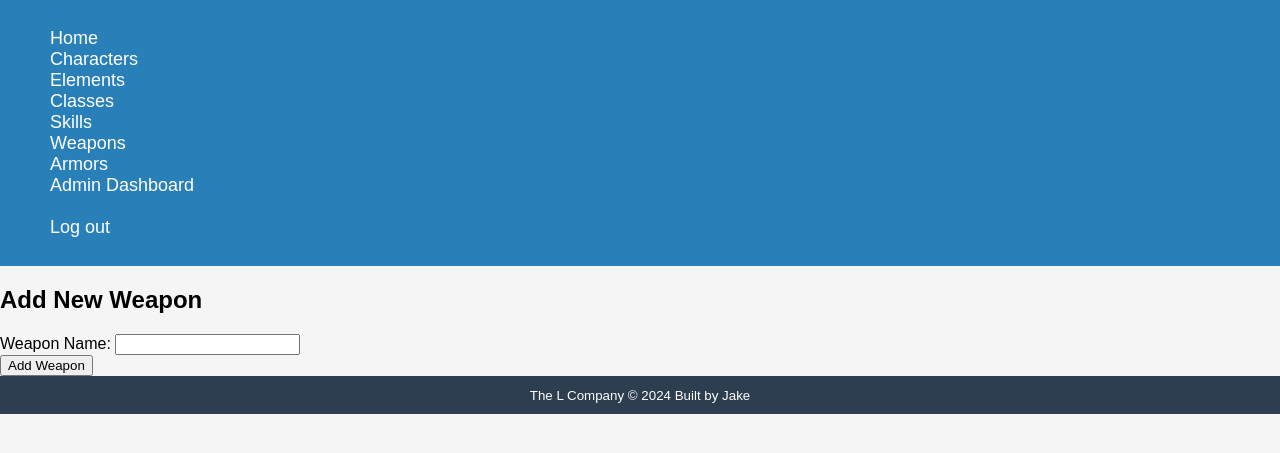
After one commit to woby555/WEBD-Final-Project, a PHP site: page /add_weapon.php in a window 1280 px wide. The commit adds this page. Shown: the top 453 px of the page. Run offline with PHP 8.4, Linux system fonts and the light colour scheme; the visitor is signed in with stand-in values (Sample User, id 1).

Commit message:
CRUD Weapons

```diff
--- a/add_skill.php
+++ b/add_skill.php
@@ -17,7 +17,7 @@ $classes = $statement->fetchAll(PDO::FETCH_ASSOC);
 // Check if form is submitted
 if ($_SERVER['REQUEST_METHOD'] === 'POST' && isset($_POST['add_skill'])) {
     // Validate input
-    $skill_name = trim($_POST['skill_name']);
+    $skill_name = filter_input(INPUT_POST, 'skill_name', FILTER_SANITIZE_FULL_SPECIAL_CHARS);
     $class_id = $_POST['class_id'];
 
     // Insert new skill into the database
@@ -34,6 +34,7 @@ if ($_SERVER['REQUEST_METHOD'] === 'POST' && isset($_POST['add_skill'])) {
     }
 }
 ?>
+
 
 <!DOCTYPE html>
 <html lang="en">
--- /dev/null
+++ b/add_weapon.php
@@ -0,0 +1,69 @@
+<?php
+session_start();
+
+if (!isset($_SESSION['username']) || $_SESSION['role'] !== 'Administrator') {
+    header("Location: index.php"); // Redirect to login page if not logged in as an administrator
+    exit();
+}
+
+require('connect.php');
+
+if ($_SERVER["REQUEST_METHOD"] == "POST" && !empty($_POST['weapon_name'])) {
+    $weapon_name = filter_input(INPUT_POST, 'weapon_name', FILTER_SANITIZE_FULL_SPECIAL_CHARS);
+
+    // Insert the weapon into the Weapons table
+    $query = "INSERT INTO Weapons (weapon_name) VALUES (:weapon_name)";
+    $statement = $db->prepare($query);
+    $statement->bindValue(':weapon_name', $weapon_name);
+
+    if ($statement->execute()) {
+        echo "Weapon created successfully!";
+        header("Location: weapons.php");
+    } else {
+        echo "Error creating weapon.";
+    }
+}
+?>
+
+<!DOCTYPE html>
+<html lang="en">
+<head>
+    <meta charset="UTF-8">
+    <meta http-equiv="X-UA-Compatible" content="IE=edge">
+    <meta name="viewport" content="width=device-width, initial-scale=1.0">
+    <link rel="stylesheet" href="main.css">
+    <title>Add Weapon</title>
+</head>
+<body>
+    <nav class="navbar">
+        <ul class="container">
+            <li><a href="index.php">Home</a></li>
+            <li><a href="characters.php" class="button-primary-outline">Characters</a></li>
+            <li><a href="elements.php" class="button-primary-outline">Elements</a></li>
+            <li><a href="classes.php" class="button-primary-outline">Classes</a></li>
+            <li><a href="skills.php" class="button-primary-outline">Skills</a></li>
+            <li><a href="weapons.php" class="button-primary-outline">Weapons</a></li>
+            <li><a href="armors.php" class="button-primary-outline">Armors</a></li>
+            <?php
+            if(isset($_SESSION['username']) && $_SESSION['role'] === 'Administrator') {
+                echo '<li><a href="admin_dashboard.php" class="button-primary-outline">Admin Dashboard</a></li>';
+                echo '<br><li><a href="logout.php" class="button-primary-outline">Log out</a></li>';
+            } else if(isset($_SESSION['username'])) {
+                echo '<br><li><a href="logout.php" class="button-primary-outline">Log out</a></li>';
+            } else {
+                echo '<li><a href="login_page.php" class="button-primary-outline">Login</a></li>';
+            }
+            ?>
+        </ul>
+    </nav>
+    <h2>Add New Weapon</h2>
+    <form action="add_weapon.php" method="POST" enctype="multipart/form-data">
+        <div>
+            <label for="weapon_name">Weapon Name:</label>
+            <input type="text" id="weapon_name" name="weapon_name" required>
+        </div>
+        <button type="submit">Add Weapon</button>
+    </form>
+    <?php include('footer.php');?>
+</body>
+</html>
--- a/weapons.php
+++ b/weapons.php
@@ -43,7 +43,8 @@
     if(isset($_SESSION['role']) && $_SESSION['role'] === 'Administrator') {
         // Display CRUD operations for administrators
         echo '<h2>Administrator Actions</h2>';
-        echo '<a href="add_class.php">Add New Weapon</a>';
+        echo '<a href="add_weapon.php">Add New Weapon</a>';
+        echo '<a href="delete_weapon.php">Delete Weapon</a>';
         // Additional CRUD operations such as update and delete can be added here
     }
     ?>
```
Also changed, not shown: delete_weapon.php (added, +74 -0 lines).
